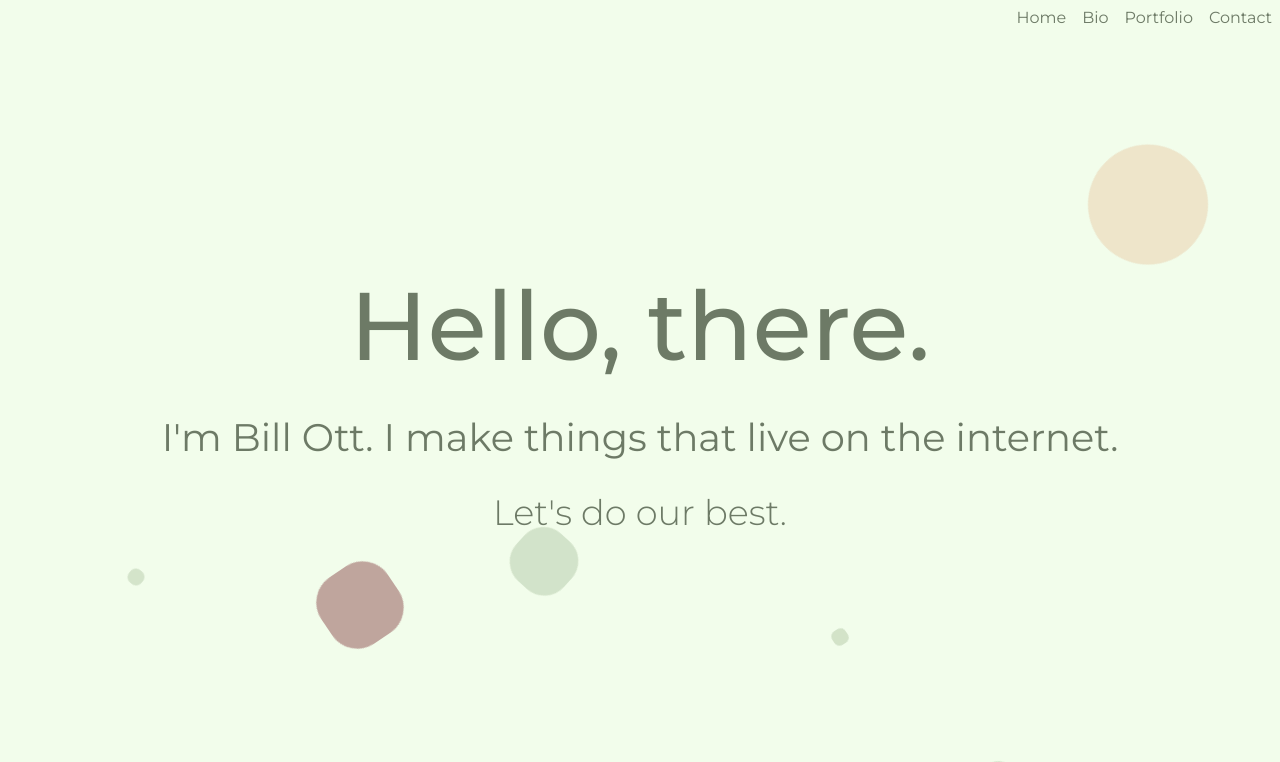
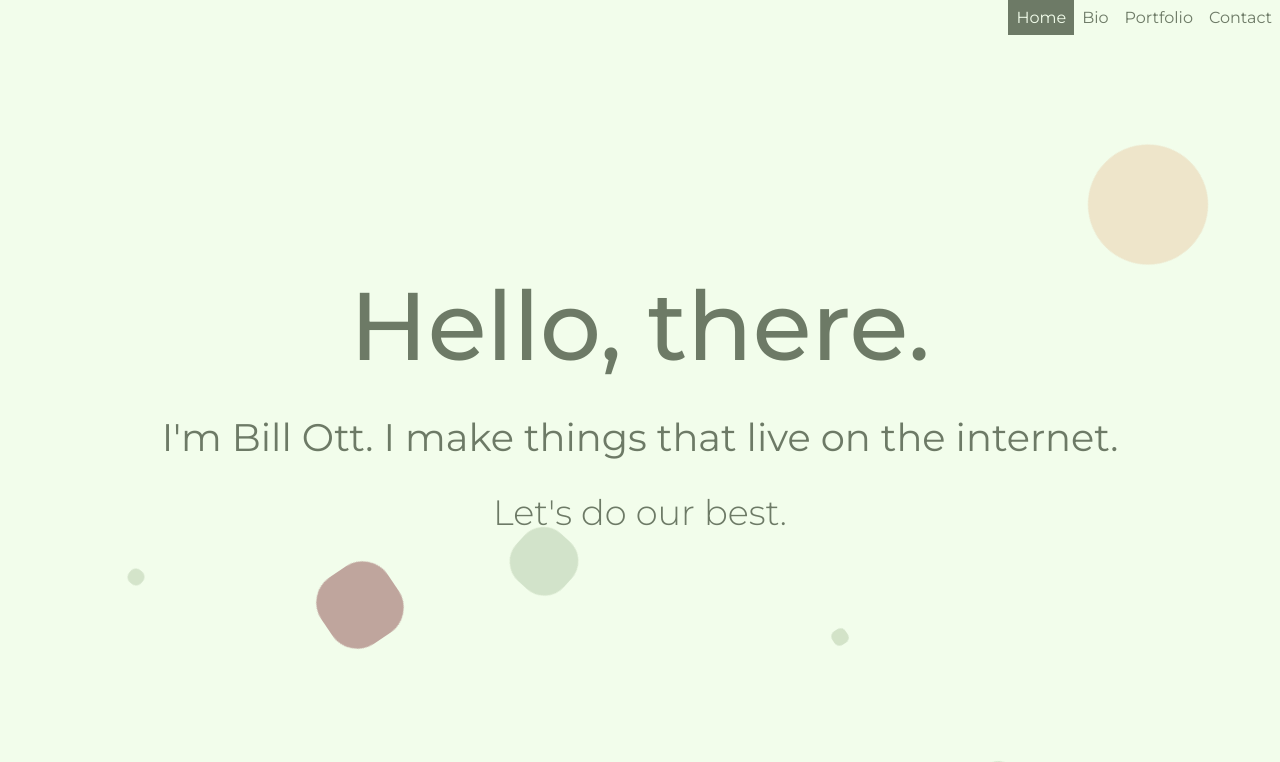
Before and after one commit to billyott/personal-site, a React (Create React App) app: page / in a window 1280 px wide. Shown: the top 762 px of the page. Built offline with nearby package versions, Linux system fonts and the light colour scheme.

Commit message:
update active style

```diff
--- a/src/components/navbar.js
+++ b/src/components/navbar.js
@@ -10,40 +10,48 @@ export default function Navbar() {
             <ul className='navbar__list'>
                 <li className='navbar__list-item'>
                     <Link
+                        activeClass="navbar__link--active"
                         className="navbar__link"
                         to="homepage"
                         smooth={true}
                         duration={500}
+                        spy={true}
                     >
                         Home
                     </Link>
                 </li>
                 <li className='navbar__list-item'>
                     <Link
+                        activeClass="navbar__link--active"
                         className="navbar__link"
                         to="about"
                         smooth={true}
                         duration={500}
+                        spy={true}
                     >
                         Bio
                     </Link>
                 </li>
                 <li className='navbar__list-item'>
                     <Link
+                        activeClass="navbar__link--active"
                         className="navbar__link"
                         to="portfolio"
                         smooth={true}
                         duration={500}
+                        spy={true}
                     >
                         Portfolio
                     </Link>
                 </li>
                 <li className='navbar__list-item'>
                     <Link
+                        activeClass="navbar__link--active"
                         className="navbar__link"
                         to="contact"
                         smooth={true}
                         duration={500}
+                        spy={true}
                     >
                         Contact
                     </Link>
--- a/src/components/navbar.scss
+++ b/src/components/navbar.scss
@@ -19,24 +19,22 @@
     &__list-item {
         float: left;
         display: block;
-        padding: 8px;
     }
 
-    &__list-item:hover {
+    &__link {
+        display: block;
+        padding: 8px;
+        &:hover,&:focus,&:active {
+            color: black;
+            background-color: $matcha-biscuit;
+            cursor: pointer;
+        }
+    }
+
+    &__link--active {
         color: $matcha-honeydew;
         background-color: $matcha-tea-dark;
         cursor: pointer;
     }
 
-    &__list-item:focus {
-        box-shadow: 0 0 0 2px black;
-        cursor: pointer;
-    }
-
-    &__list-item:active {
-        color: black;
-        background-color: $matcha-biscuit;
-        cursor: pointer;
-    }
-
 }
```
